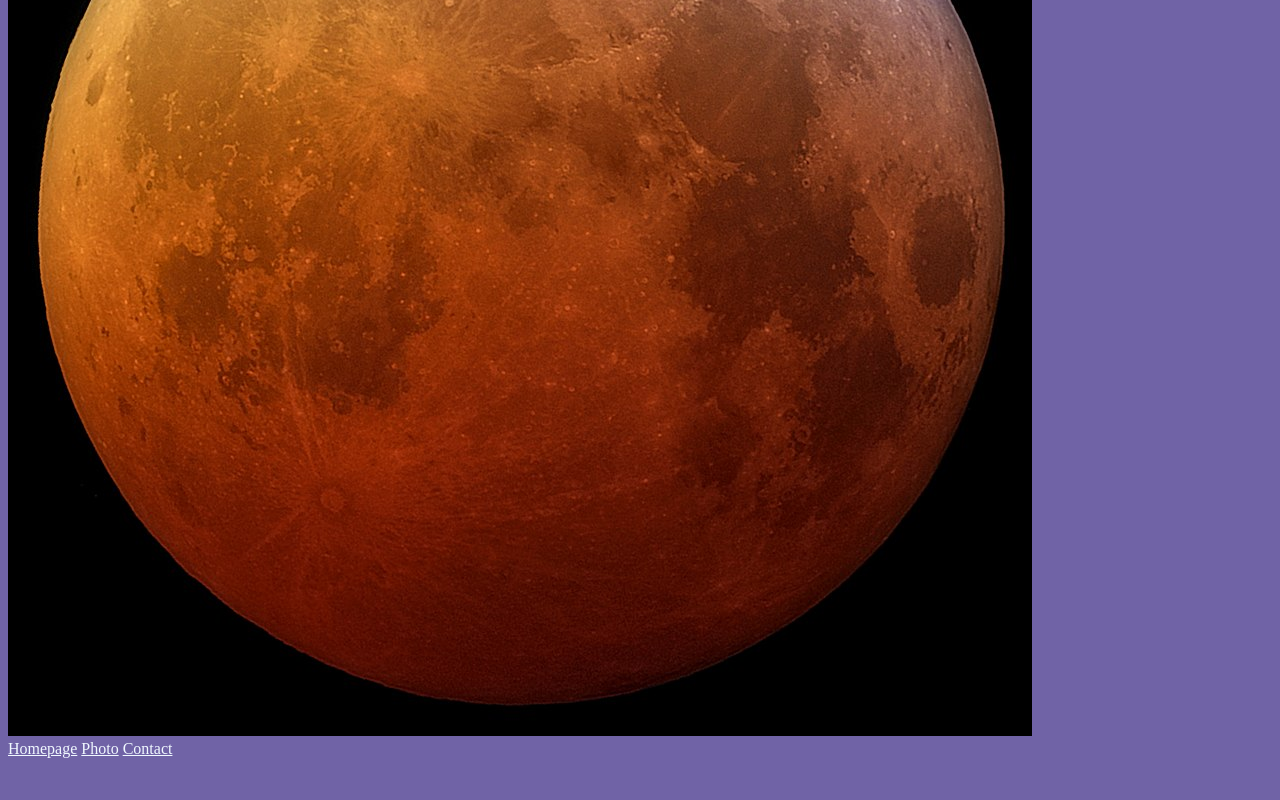
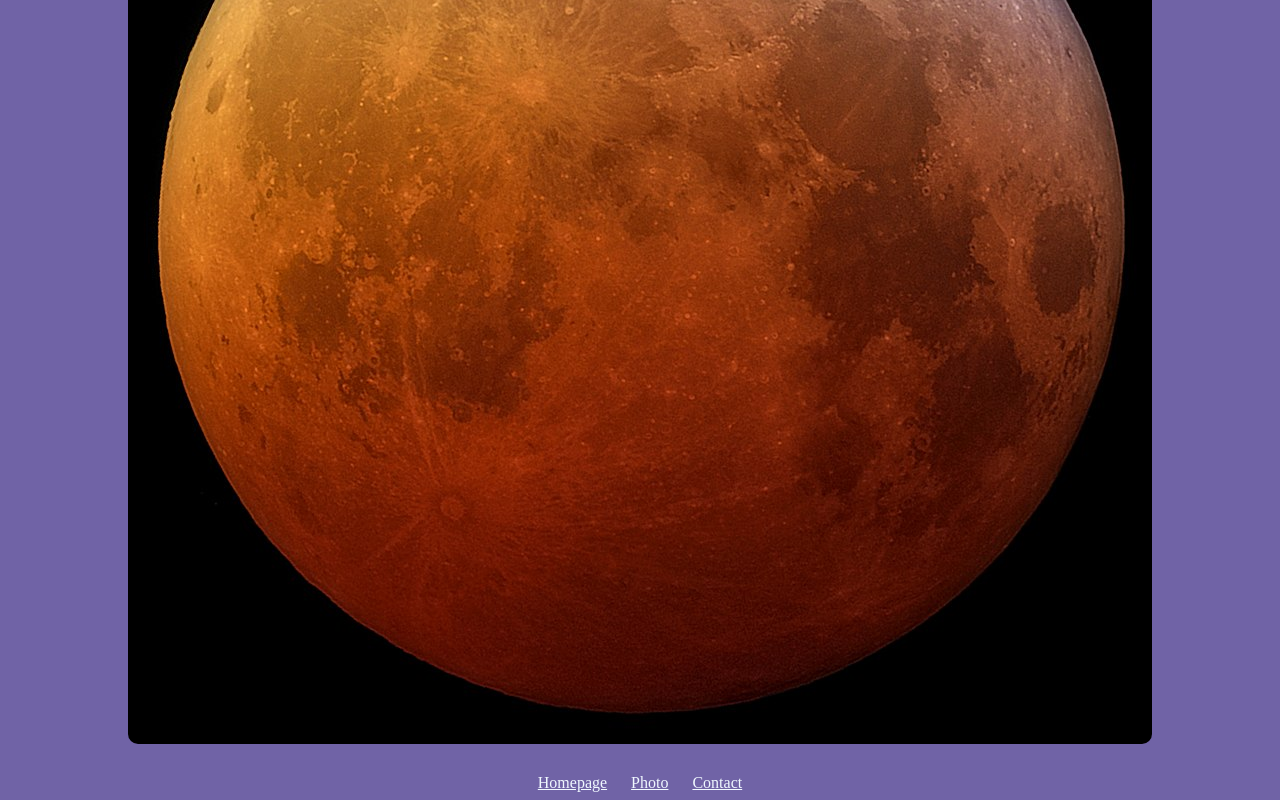
Before and after one commit to xMarcela/LunarEclipse, a plain HTML site: page photo.html in a window 1280 px wide. Shown: the part 368-1168 px from the top of the page. Before the commit the page ends 1134 px from the top, so only its background shows below. Drawn offline with Linux system fonts and the light colour scheme.

Commit message:
Update style.css

```diff
--- a/css/style.css
+++ b/css/style.css
@@ -2,12 +2,24 @@ body {
     background: #7063a6;
 }
 
-h1 {
+h1, p {
     text-align: center;
     color: white;
 }
 
-a {
+footer {
+    text-align: center;
+}
+
+footer a {
+    margin: 0 10px;
     color: aliceblue;
     text-align: center;
 }
+
+.lunarEclipse-photo {
+    display: block;
+    max-width: 100%;
+    border-radius: 10px;
+    margin: 30px auto;
+}
```
